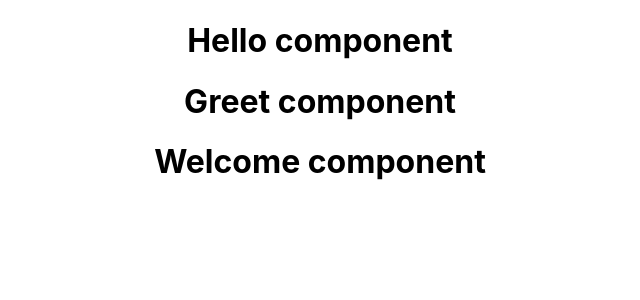
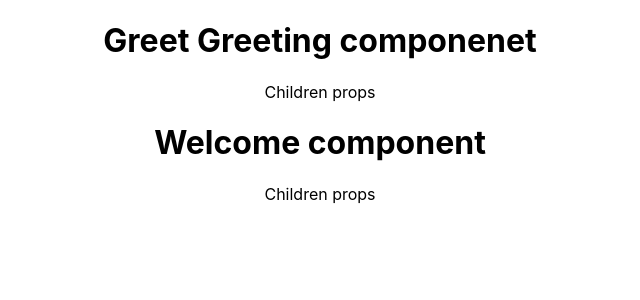
Before and after one commit to Mhdez221993/react-playground, a React (Create React App) app: page / in a window 1280 px wide. Shown: the top 300 px of the page, without its empty margins (320-960 px from the left). Built offline with nearby package versions, Linux system fonts and the light colour scheme.

Commit message:
Understand props and props.children

```diff
--- a/src/App.js
+++ b/src/App.js
@@ -1,7 +1,6 @@
 import './App.css';
 
 import Greet from './components/Greet';
-import Hello from './components/Hello';
 import React from 'react';
 import Welcome from './components/Welcome';
 
@@ -9,9 +8,14 @@ class App extends React.Component {
   render() {
     return (
       <div className="App">
-        <Hello />
-       <Greet />
-       <Welcome />
+        {/* <Hello /> */}
+       <Greet name="Greeting componenet" >
+          <p>Children props</p>
+       </Greet>
+
+       <Welcome name="Welcome component">
+        <p>Children props</p>
+       </Welcome>
       </div>
     );
   }
--- a/src/components/Greet.js
+++ b/src/components/Greet.js
@@ -1,9 +1,10 @@
 import React from 'react';
 
-const Greet = () => {
+const Greet = (props) => {
   return (
     <div>
-      <h1>Greet component</h1>
+      <h1>Greet {props.name}</h1>
+      <p>{ props.children }</p>
     </div>
   );
 };
--- a/src/components/Welcome.js
+++ b/src/components/Welcome.js
@@ -2,7 +2,12 @@ import React, { Component } from 'react';
 
 class Welcome extends Component {
   render() {
-    return <h1>Welcome component</h1>
+    return (
+      <div>
+        <h1>{ this.props.name }</h1>
+        <p>{ this.props.children }</p>
+      </div>
+    )
   }
 };
 
```
